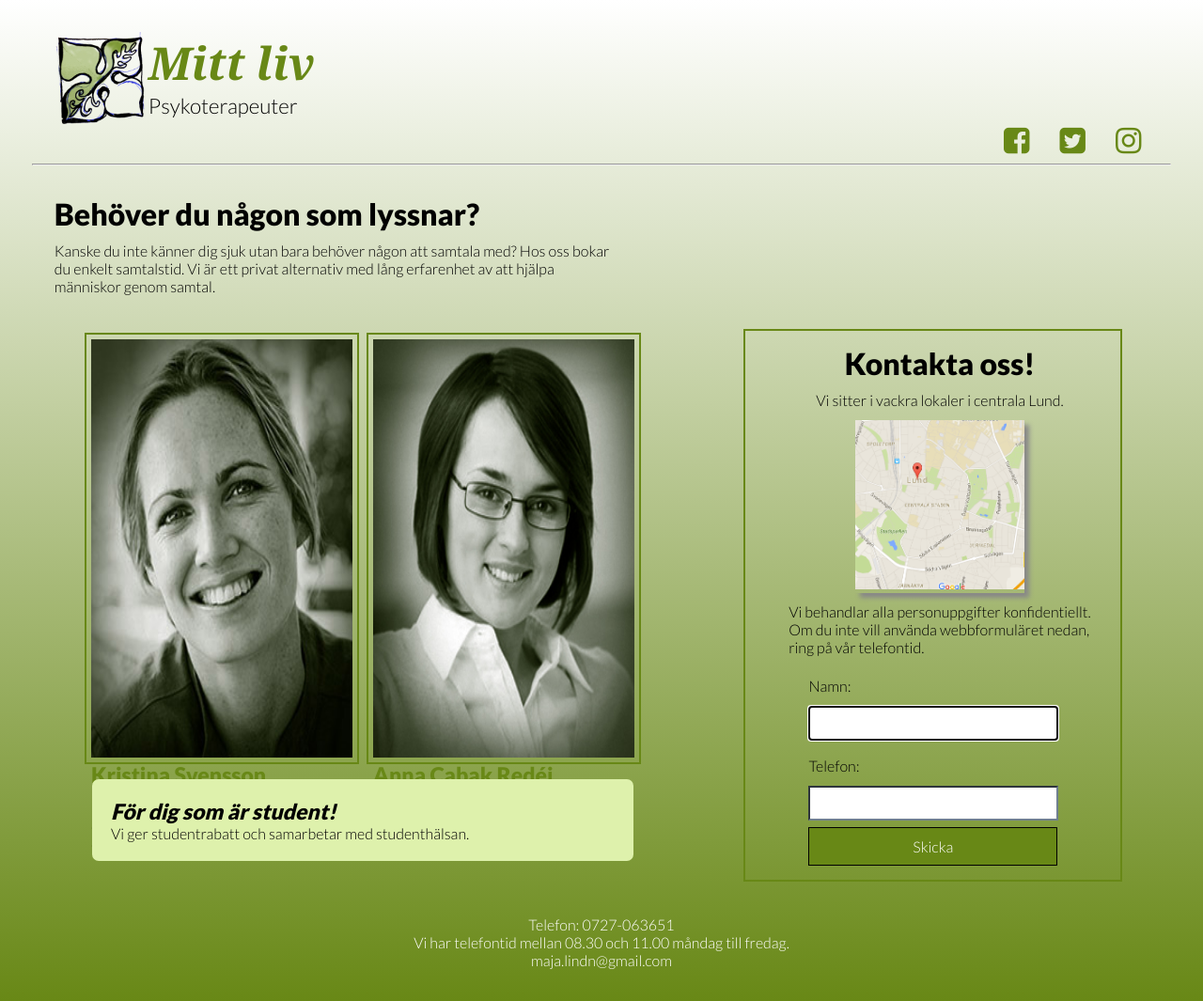
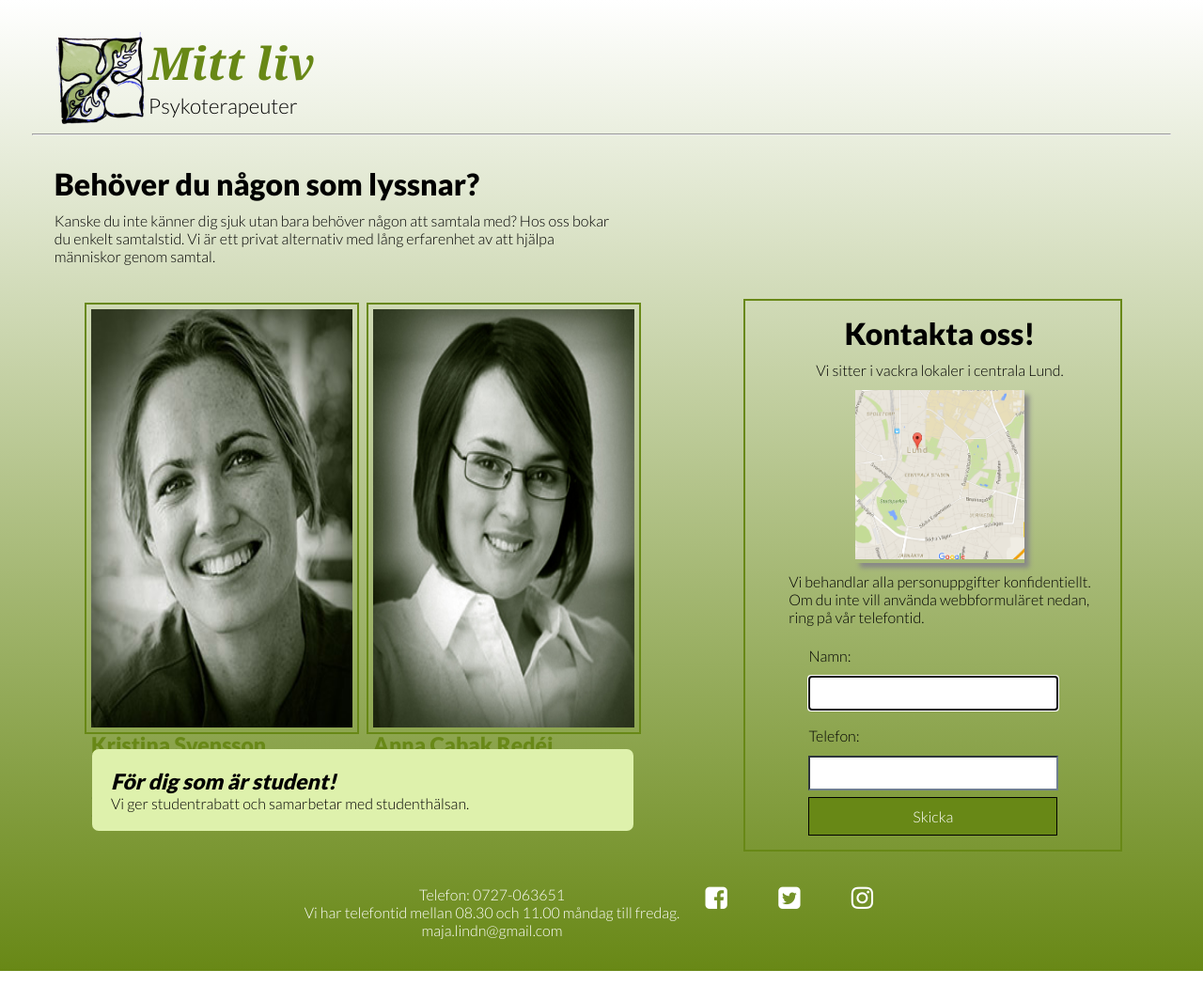
Before and after one commit to Majalindn/MWD15, a website: page app/index.html in a window 1280 px wide. Shown: the whole page at 94% size. After the commit the page ends 1033 px from the top, so only its background shows below. Drawn offline with Linux system fonts and the light colour scheme.

Commit message:
before menu

```diff
--- a/app/index.html
+++ b/app/index.html
@@ -28,15 +28,13 @@
         <h2>Psykoterapeuter</h2>
       </article>
       </div>
-</div>
 
-  <div class="social_media">
-            <i class="fa fa-facebook-square"></i>
-            <i class="fa fa-twitter-square"></i>
-            <i class="fa fa-instagram"></i>
-        </div>
 
-  </header>
+    </div>
+
+  <!--Social Media icons-->
+
+ </header>
 
    <hr class="dividing_line">
 
@@ -94,8 +92,13 @@
     <p class="foot_text">Telefon: 0727-063651
       <br>Vi har telefontid mellan 08.30 och 11.00 måndag till fredag.
       <br> maja.lindn@gmail.com
-    </p>
-    </p>
+      </p>
+
+                <div class="social_media">
+                <i class="fa fa-facebook-square"></i>
+                <i class="fa fa-twitter-square"></i>
+                <i class="fa fa-instagram"></i>
+            </div>
   </footer>
 
 
--- a/app/scss/styles.scss
+++ b/app/scss/styles.scss
@@ -88,23 +88,6 @@ body{
                         color: black;
                           padding: 0;
                         }
-
-                        .social_media{
-                          display: flex;
-                          align-items: baseline;
-                          justify-content:flex-end;
-                        padding-top:0;                         margin:0;
-                        }
-
-                .fa-facebook-square,
-                .fa-twitter-square,
-                .fa-instagram {
-                    padding-right: 1em;
-                    font-size: 2em;
-                    color:$green;
-                    @media (max-width: 600px){display: none;
-                    }
-                }
 /*Main area styling*/
 
 section {
@@ -241,7 +224,23 @@ p.foot_text{
     color: white;
     text-align: center;
 }
+.social_media{
+    display:flex;
+    align-items: baseline;
+    padding-top:0;                           margin:0;
+}
 
+    .fa-facebook-square,
+    .fa-twitter-square,
+    .fa-instagram {
+        padding: 1em;
+        padding-bottom: 0;
+        padding-top:0;
+        font-size: 1.7em;
+        color:white;
+        @media (max-width: 600px){display: none;
+    }
+    }
 
 @media (min-width: 600px){
     section{
```
Also changed, not shown: app/css/styles.css, app/images/portrait1.png (deleted), app/images/portrait2.png (deleted).
